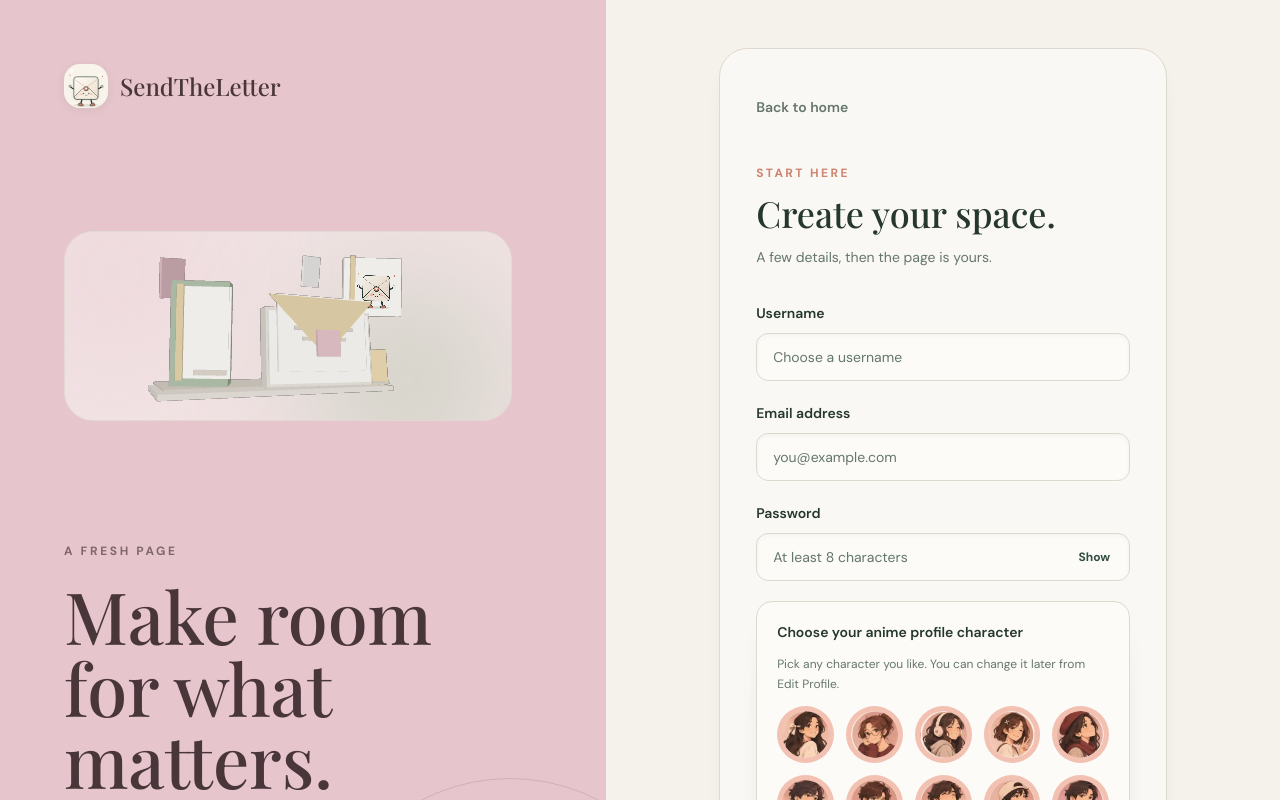
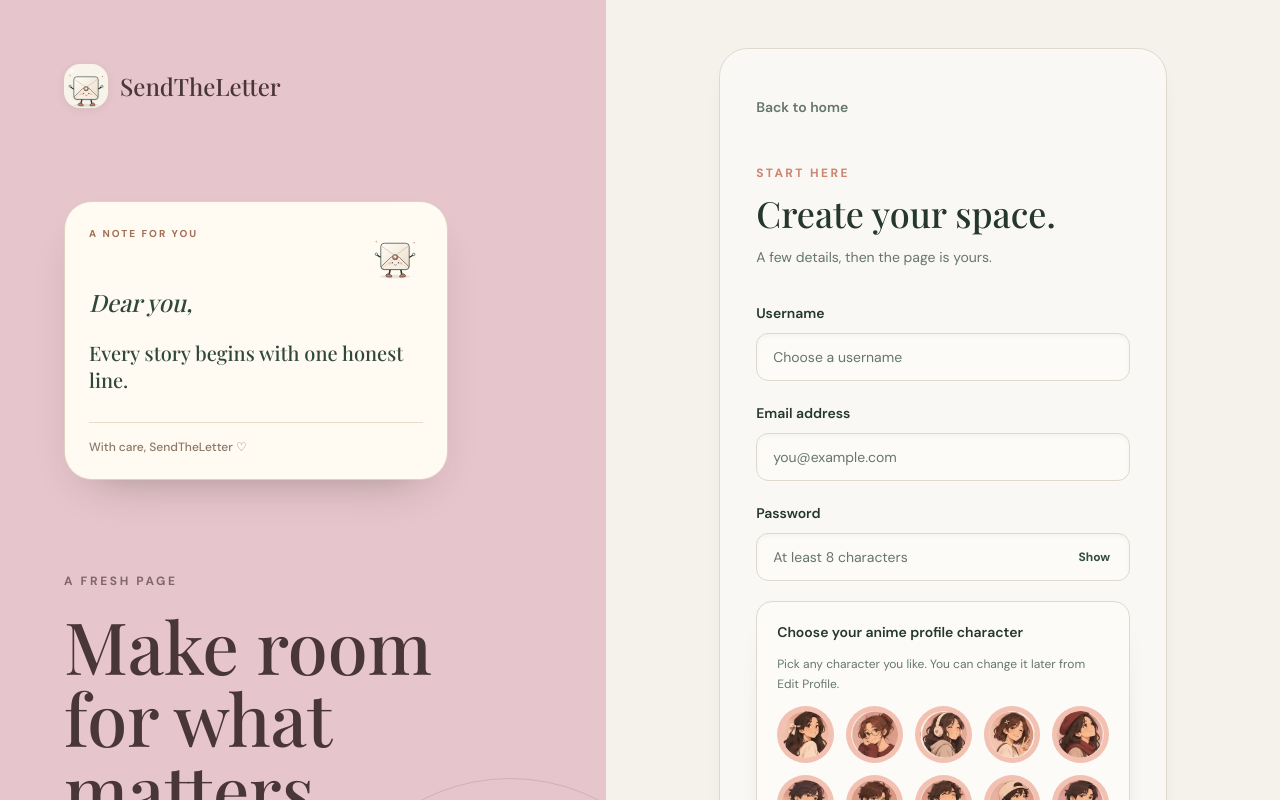
Before and after one commit to donnelsimbajon-design/SendtheLetter_System, a React (Vite) app in the folder Note_letter/: page /signup in a window 1280 px wide. Shown: the top 800 px of the page. Built offline with nearby package versions, Linux system fonts and the light colour scheme; no server answers.

Commit message:
design: replace sign-in/up blocky WebGL with quiet paper welcome card

```diff
--- a/Note_letter/src/Pages/Signup.tsx
+++ b/Note_letter/src/Pages/Signup.tsx
@@ -1,4 +1,4 @@
-import WorldScene3D from '../components/WorldScene3D';
+import WelcomeLetterCard from '../components/WelcomeLetterCard';
 import { useState } from 'react';
 import { useNavigate, Link, useSearchParams } from 'react-router-dom';
 import { useAuthStore } from '../store/authStore';
@@ -40,7 +40,7 @@ const Signup = () => {
     <main id="main-content" className="grid min-h-screen bg-background lg:grid-cols-[.9fr_1fr]">
       <section className="relative hidden overflow-hidden bg-[hsl(var(--surface-rose))] p-12 text-[#49363B] lg:flex lg:flex-col lg:justify-between xl:p-16">
         <Link to="/" className="relative z-10 flex items-center gap-3"><CharacterBadge name="lumi" tone="paper" size="md" className="!h-11 !w-11" /><span className="font-editorial text-2xl">SendTheLetter</span></Link>
-        <WorldScene3D kind="home" title="3D SendTheLetter welcome world" controls={false} className="relative z-10 h-[190px] w-full max-w-md" />
+        <WelcomeLetterCard message="Every story begins with one honest line." />
         <div className="relative z-10 max-w-xl"><p className="text-xs font-bold uppercase tracking-[.22em] opacity-65">A fresh page</p><h1 className="mt-5 font-editorial text-6xl leading-[1.08] xl:text-7xl">Make room for what matters.</h1><p className="mt-6 max-w-md leading-7 opacity-75">Create a little corner of the internet for thoughtful words, quiet moments, and meaningful connection.</p></div>
         <p className="relative z-10 text-sm opacity-60">Your story can start with one sentence.</p>
         <div className="absolute -bottom-20 -right-24 h-96 w-96 rounded-full border border-[#49363B]/15"/><div className="absolute -bottom-10 -right-14 h-72 w-72 rounded-full border border-[#49363B]/15"/>
@@ -49,7 +49,6 @@ const Signup = () => {
         <div className="stl-depth-paper stl-depth-static w-full max-w-md rounded-[1.8rem] border border-border bg-card/70 p-6 sm:p-9">
           <Link to="/" className="mb-9 inline-flex min-h-11 items-center gap-2 text-sm font-semibold text-muted-foreground hover:text-foreground">Back to home</Link>
           <div className="mb-8 lg:hidden"><CharacterBadge name="lumi" tone="forest" size="md" /><p className="mt-4 font-editorial text-2xl">SendTheLetter</p></div>
-          <WorldScene3D kind="home" title="3D SendTheLetter welcome world" controls={false} className="mb-4 h-[145px] lg:hidden" />
           <p className="text-xs font-bold uppercase tracking-[.2em] text-[hsl(var(--accent))]">Start here</p>
           <h2 className="mt-3 font-editorial text-4xl">Create your space.</h2>
           <p className="mt-3 text-sm leading-6 text-muted-foreground">A few details, then the page is yours.</p>
```
